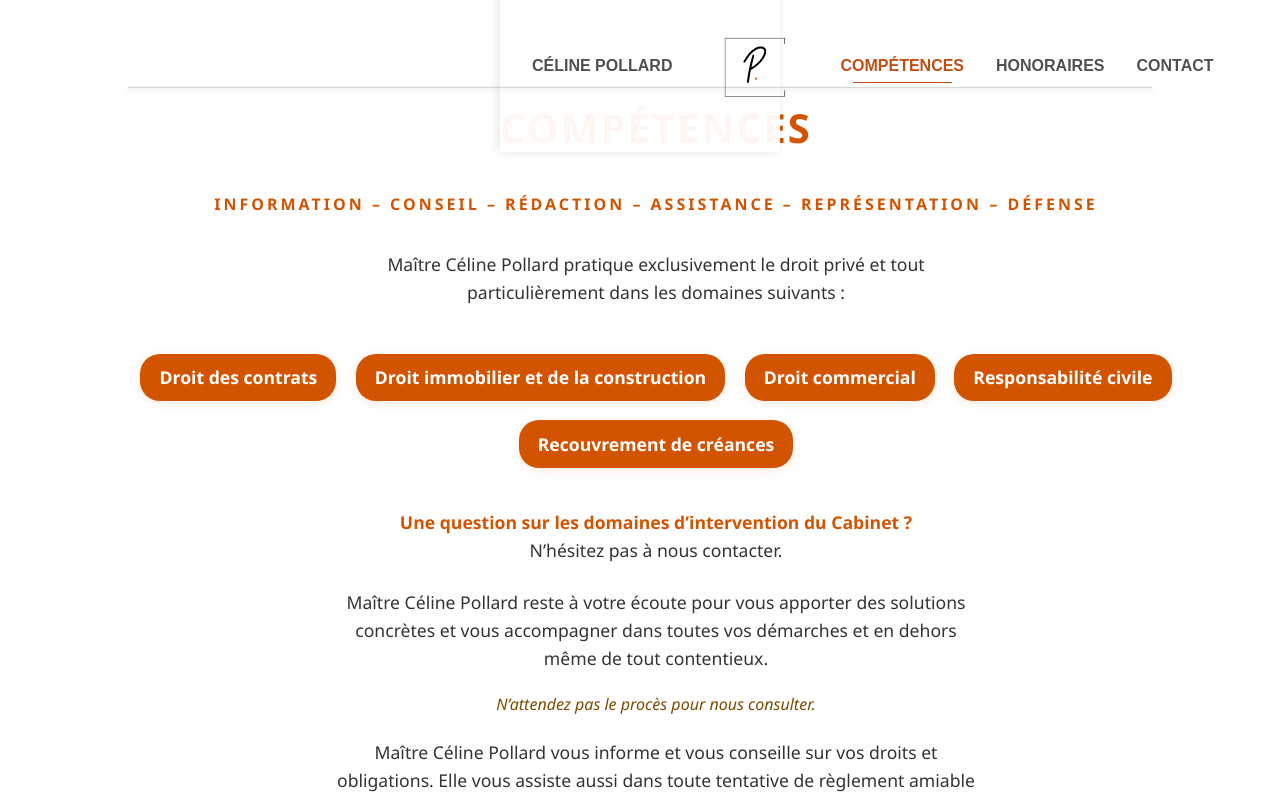
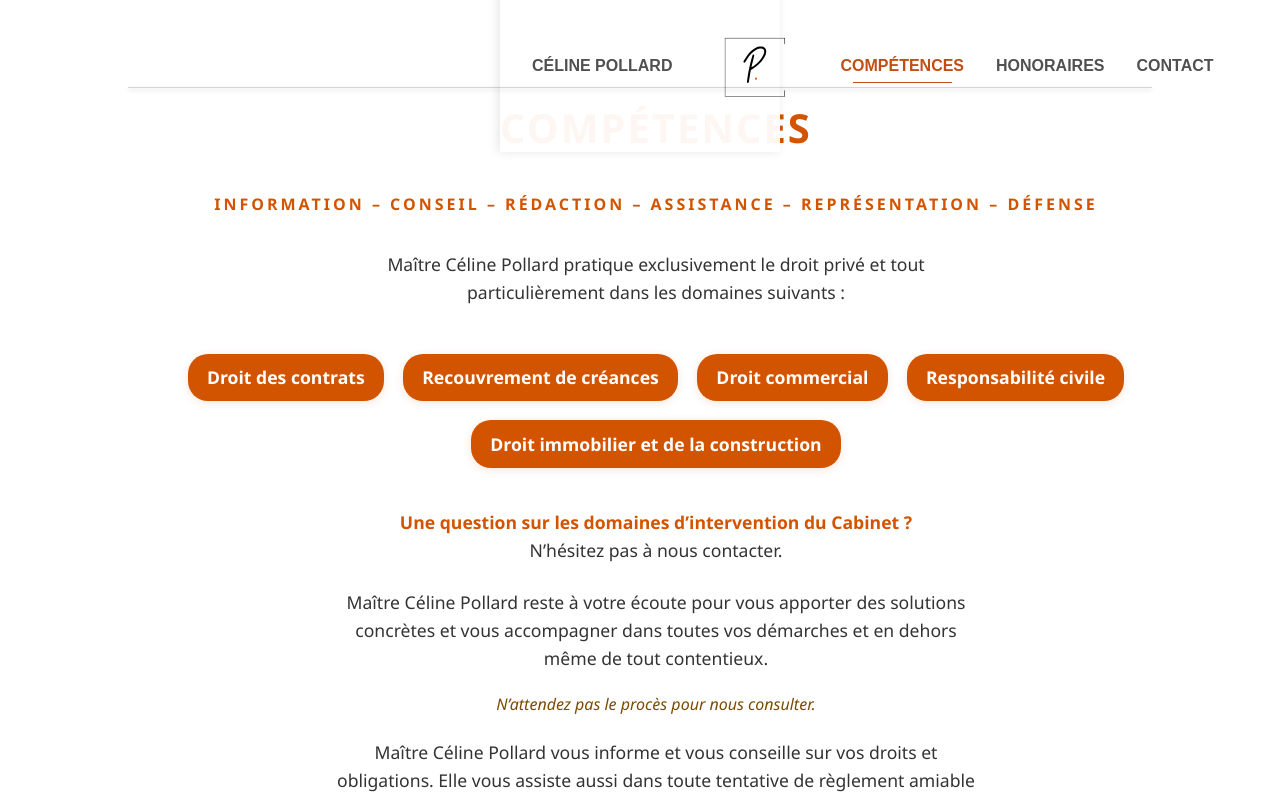
Before and after one commit to e-hainaux/celine-pollard, a Next.js app: page /skills in a window 1280 px wide. Shown: the top 799 px of the page. Built offline with nearby package versions, Linux system fonts and the light colour scheme.

Commit message:
fix domains list order

```diff
--- a/app/skills/page.js
+++ b/app/skills/page.js
@@ -17,12 +17,12 @@ export default function SkillsPage() {
 
       <ul className={styles.domainsList}>
         <li className={styles.domainItem}>Droit des contrats</li>
+        <li className={styles.domainItem}>Recouvrement de créances</li>
+        <li className={styles.domainItem}>Droit commercial</li>
+        <li className={styles.domainItem}>Responsabilité civile</li>
         <li className={styles.domainItem}>
           Droit immobilier et de la construction
         </li>
-        <li className={styles.domainItem}>Droit commercial</li>
-        <li className={styles.domainItem}>Responsabilité civile</li>
-        <li className={styles.domainItem}>Recouvrement de créances</li>
       </ul>
 
       <p className={styles.contactPrompt}>
```
